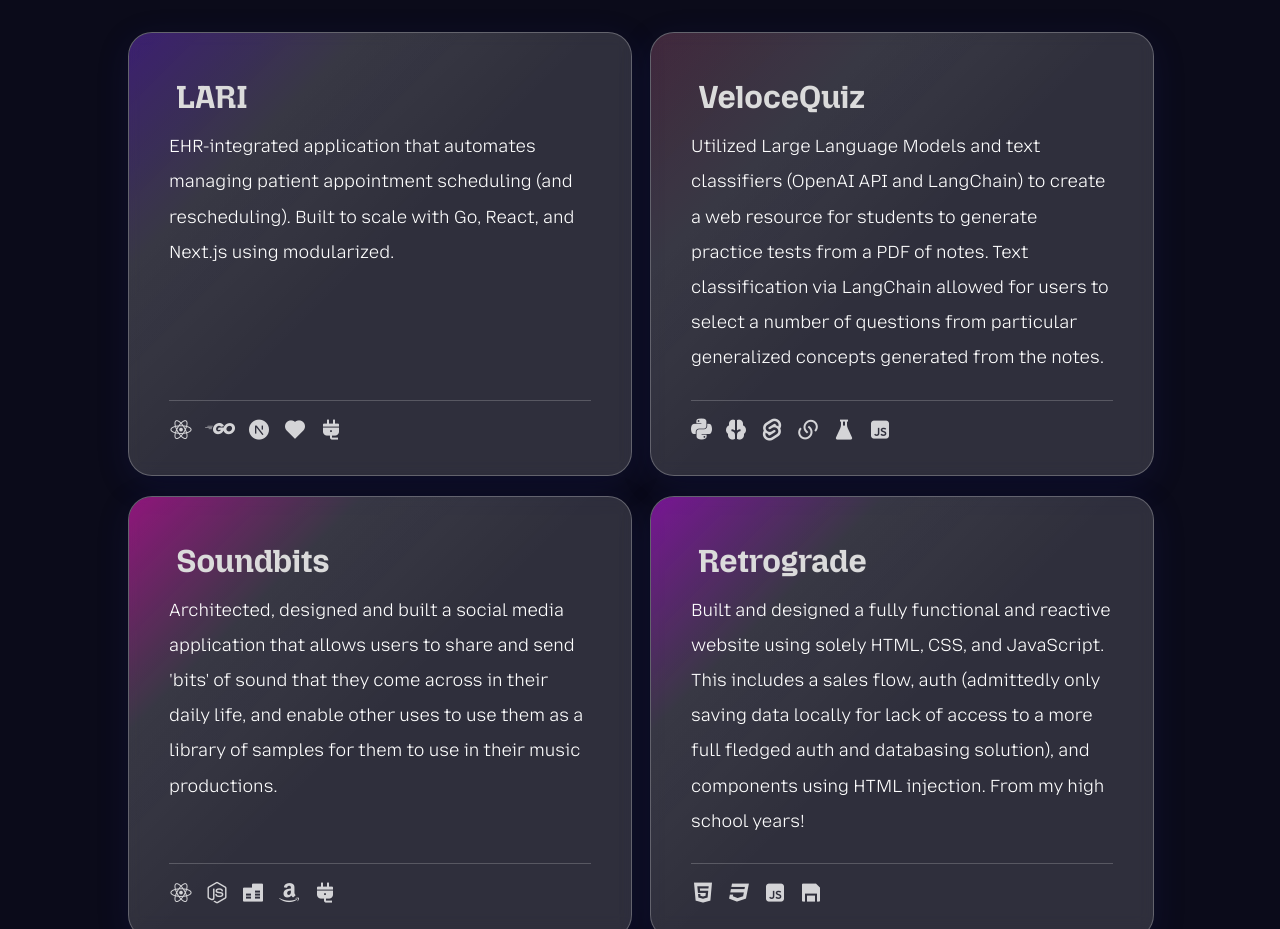
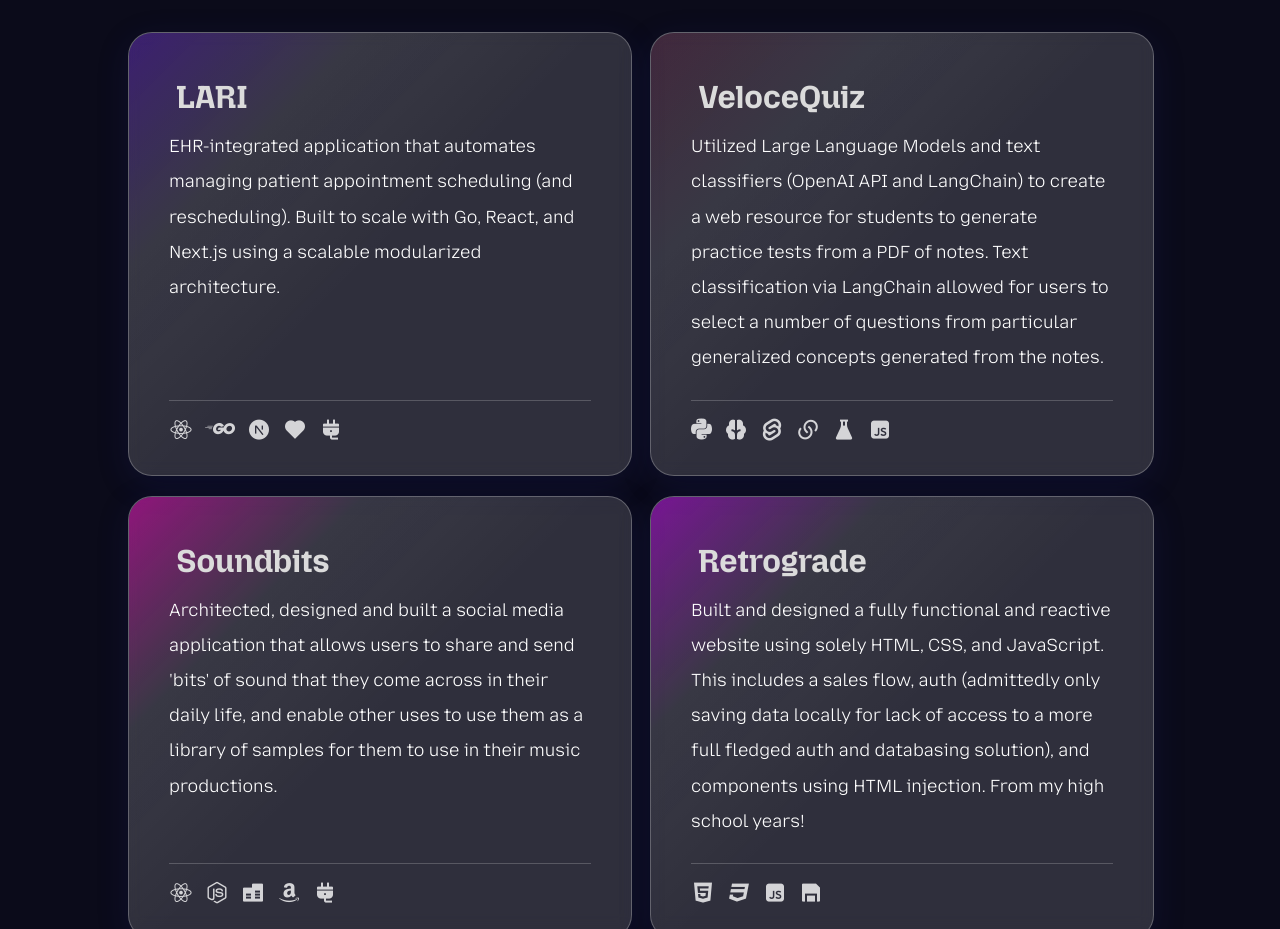
Before and after one commit to sivepanda/folio, a SvelteKit app: page / in a window 1280 px wide. Shown: the part 3000-3929 px from the top of the page. Built offline with nearby package versions, Linux system fonts and the light colour scheme; some icons are missing.

Commit message:
oopsie spellcheck

```diff
--- a/src/routes/+page.svelte
+++ b/src/routes/+page.svelte
@@ -57,7 +57,7 @@
         {
             title: 'LARI',
             description:
-                'EHR-integrated application that automates managing patient appointment scheduling (and rescheduling). Built to scale with Go, React, and Next.js using modularized.',
+                'EHR-integrated application that automates managing patient appointment scheduling (and rescheduling). Built to scale with Go, React, and Next.js using a scalable modularized architecture.',
             link: 'https://github.com/lari-health',
             color: 'rgba(100, 0, 255, 0.3)',
             technologies: [
```
